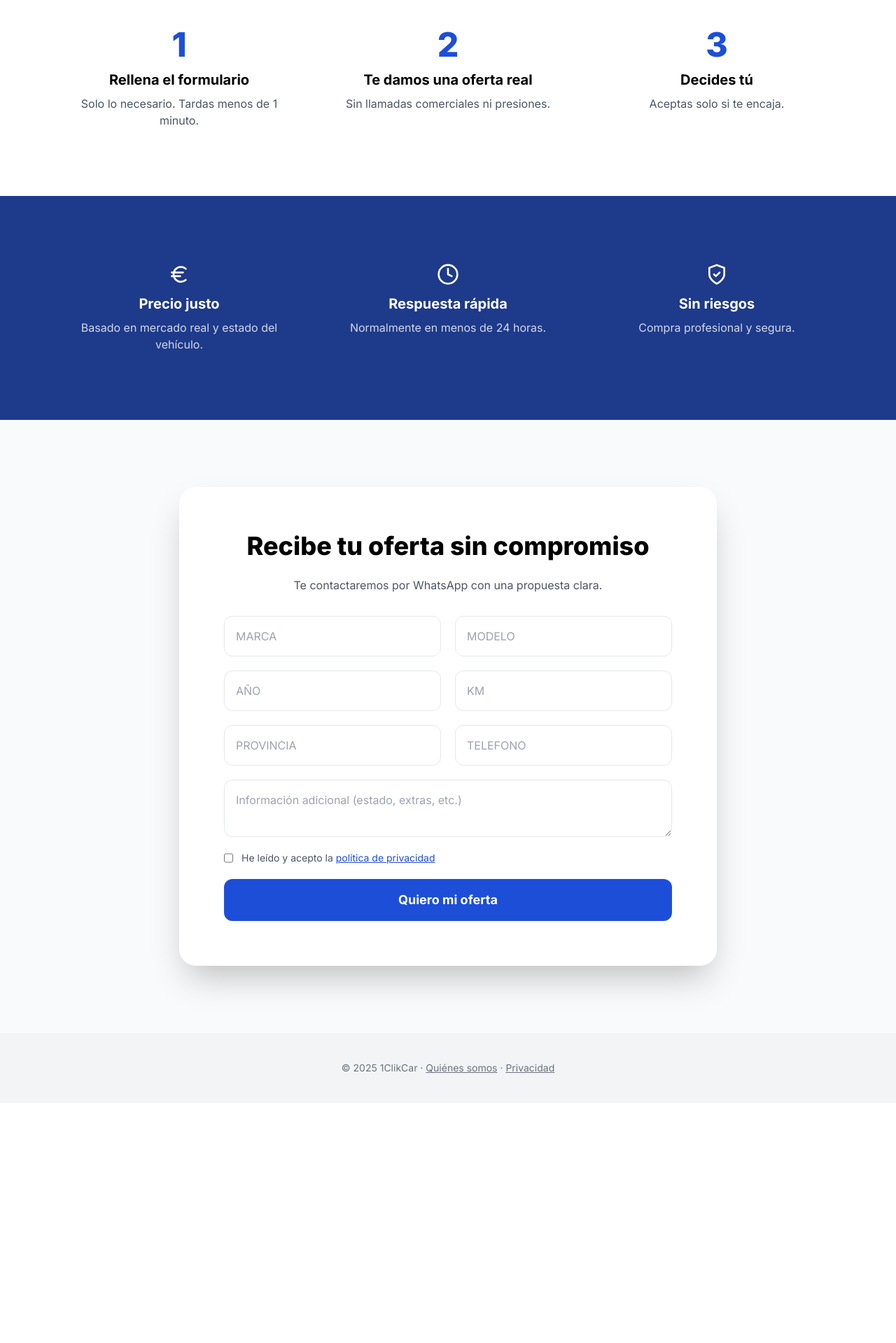
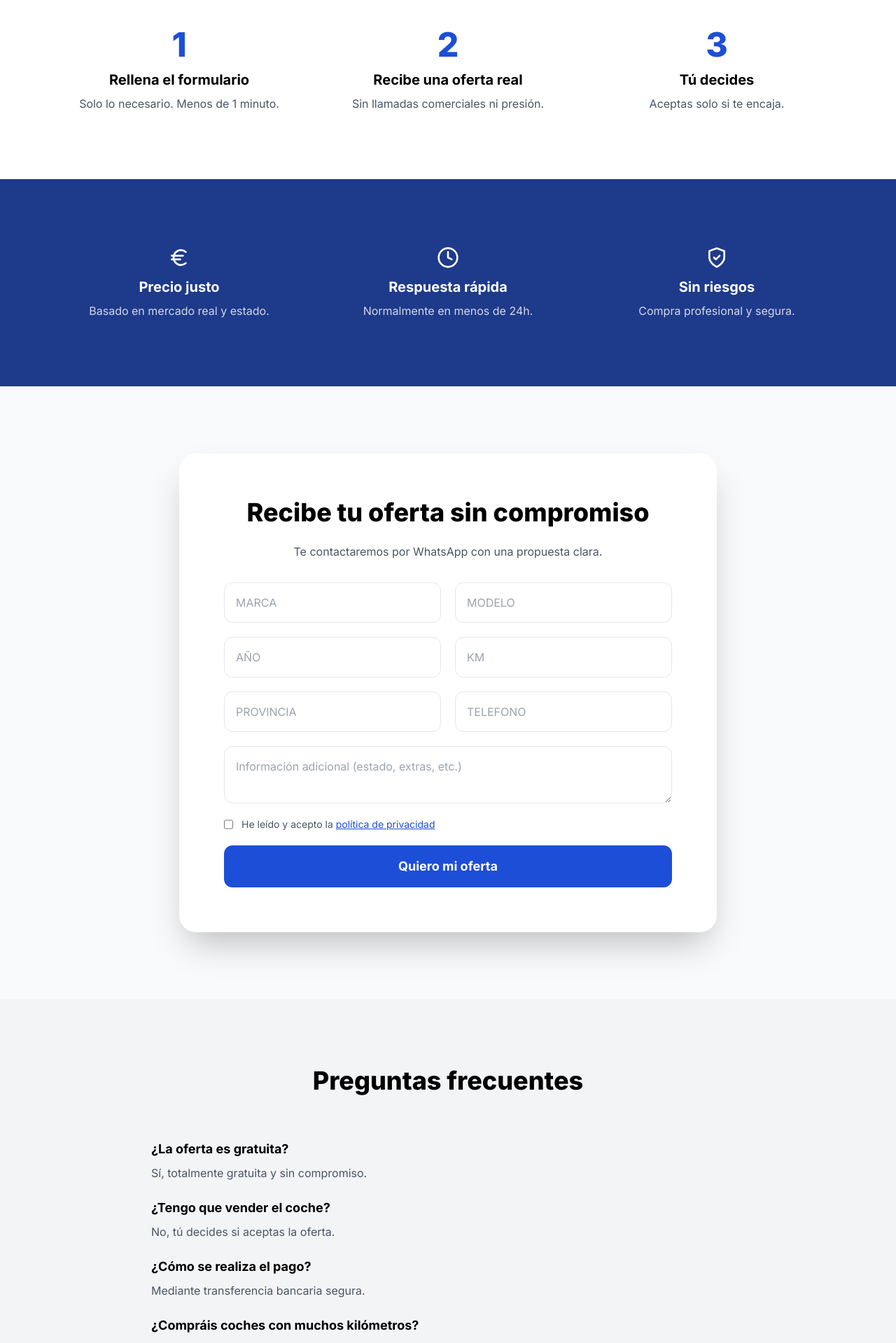
Before and after one commit to jvaloptt-oss/1clikcar, a Next.js app: page / in a window 1280 px wide. Shown: the part 820-2739 px from the top of the page at 70% size. Before the commit the page ends 2396 px from the top, so only its background shows below. Built offline with nearby package versions, Linux system fonts and the light colour scheme.

Commit message:
Final page with FAQ restored

```diff
--- a/src/app/page.tsx
+++ b/src/app/page.tsx
@@ -50,7 +50,7 @@ export default function Home() {
           </p>
 
           <p className="text-gray-500 text-sm md:text-base mb-8">
-            Te contactamos por WhatsApp · Decides tú
+            Te contactamos por WhatsApp · Tú decides
           </p>
 
           <a
@@ -74,16 +74,16 @@ export default function Home() {
               {
                 n: "1",
                 t: "Rellena el formulario",
-                d: "Solo lo necesario. Tardas menos de 1 minuto.",
+                d: "Solo lo necesario. Menos de 1 minuto.",
               },
               {
                 n: "2",
-                t: "Te damos una oferta real",
-                d: "Sin llamadas comerciales ni presiones.",
+                t: "Recibe una oferta real",
+                d: "Sin llamadas comerciales ni presión.",
               },
               {
                 n: "3",
-                t: "Decides tú",
+                t: "Tú decides",
                 d: "Aceptas solo si te encaja.",
               },
             ].map((s, i) => (
@@ -113,12 +113,12 @@ export default function Home() {
             {
               icon: <Euro size={32} />,
               t: "Precio justo",
-              d: "Basado en mercado real y estado del vehículo.",
+              d: "Basado en mercado real y estado.",
             },
             {
               icon: <Clock size={32} />,
               t: "Respuesta rápida",
-              d: "Normalmente en menos de 24 horas.",
+              d: "Normalmente en menos de 24h.",
             },
             {
               icon: <ShieldCheck size={32} />,
@@ -146,6 +146,20 @@ export default function Home() {
       {/* FORMULARIO */}
       <section id="form" className="py-24 px-4 md:px-6 bg-gray-50">
         <CompleteForm />
+      </section>
+
+      {/* FAQ */}
+      <section className="bg-gray-100 py-24">
+        <div className="max-w-4xl mx-auto px-6">
+          <h2 className="text-4xl font-extrabold text-center mb-16">
+            Preguntas frecuentes
+          </h2>
+
+          <FAQ q="¿La oferta es gratuita?" a="Sí, totalmente gratuita y sin compromiso." />
+          <FAQ q="¿Tengo que vender el coche?" a="No, tú decides si aceptas la oferta." />
+          <FAQ q="¿Cómo se realiza el pago?" a="Mediante transferencia bancaria segura." />
+          <FAQ q="¿Compráis coches con muchos kilómetros?" a="Sí, valoramos todo tipo de vehículos." />
+        </div>
       </section>
 
       {/* BOTÓN FIJO MÓVIL */}
@@ -249,3 +263,14 @@ function CompleteForm() {
     </MDiv>
   );
 }
+
+/* FAQ ITEM */
+
+function FAQ({ q, a }: any) {
+  return (
+    <div className="mb-6">
+      <h3 className="font-bold text-lg mb-2">{q}</h3>
+      <p className="text-gray-600">{a}</p>
+    </div>
+  );
+}
```
